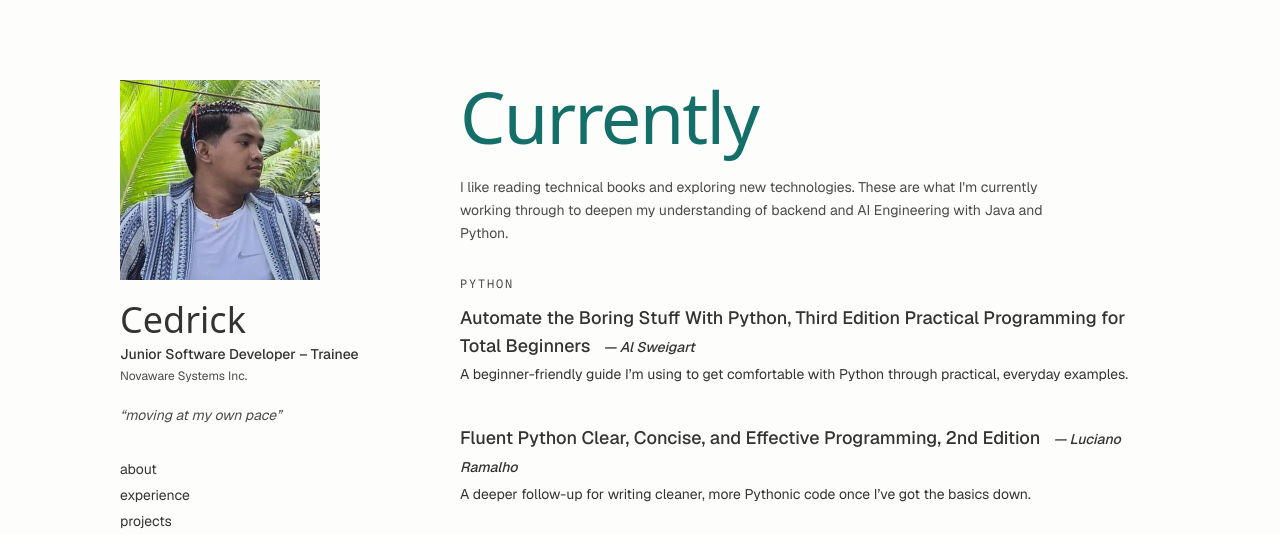
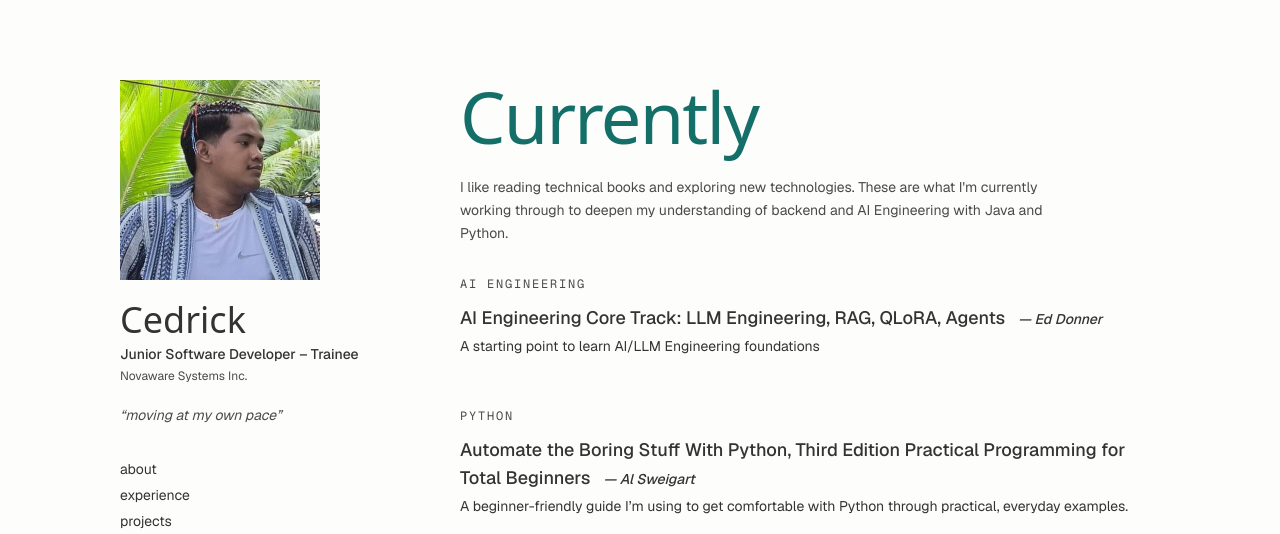
Before and after one commit to Cedrickkk/hulaanmo, an Astro site: page /currently in a window 1280 px wide. Shown: the top 534 px of the page. Built offline with nearby package versions, Linux system fonts and the light colour scheme; Astro itself is replaced by a stand-in of ours; a web font is replaced by a local one.

Commit message:
feat: add AI Engineering course details

```diff
--- a/src/data/books.ts
+++ b/src/data/books.ts
@@ -54,3 +54,19 @@ export const python: Book[] = [
     link: "https://github.com/Cedrickkk/fluent-python-2nd-edition",
   },
 ];
+
+type Course = {
+  title: string;
+  instructor: string;
+  note: string;
+  link: string;
+};
+
+export const ai: Course[] = [
+  {
+    title: "AI Engineering Core Track: LLM Engineering, RAG, QLoRA, Agents",
+    instructor: "Ed Donner",
+    note: "A starting point to learn AI/LLM Engineering foundations",
+    link: "https://github.com/Cedrickkk/ai-engineering",
+  },
+];
--- a/src/pages/currently.astro
+++ b/src/pages/currently.astro
@@ -1,7 +1,7 @@
 ---
 import BaseLayout from "@/layouts/BaseLayout.astro";
 import PageHeading from "@/components/ui/PageHeading.astro";
-import { java, python } from "@/data/books";
+import { java, python, ai } from "@/data/books";
 ---
 
 <BaseLayout
@@ -16,6 +16,27 @@ import { java, python } from "@/data/books";
       and AI Engineering with Java and Python.
     </p>
     <div class="space-y-8">
+    <div class="space-y-3 mt-8">
+        <p class="font-mono text-xs tracking-[0.15em] text-[var(--color-muted)] uppercase">
+          AI Engineering
+        </p>
+        <ul>
+          {
+            ai.map(({ title, instructor, note, link }) => (
+              <li class="flex flex-col gap-y-1 py-5 first:pt-0">
+                <p class="text-lg font-medium">
+                  <a href={link} target="_blank" rel="noopener noreferrer" class="ink-link">
+                    {title}
+                  </a>
+                  &nbsp;
+                  <span class="font-sans text-sm italic">— {instructor}</span>
+                </p>
+                <p class="text-sm">{note}</p>
+              </li>
+            ))
+          }
+        </ul>
+      </div>
       <div class="space-y-3 mt-8">
         <p class="font-mono text-xs tracking-[0.15em] text-[var(--color-muted)] uppercase">
           Python
```
